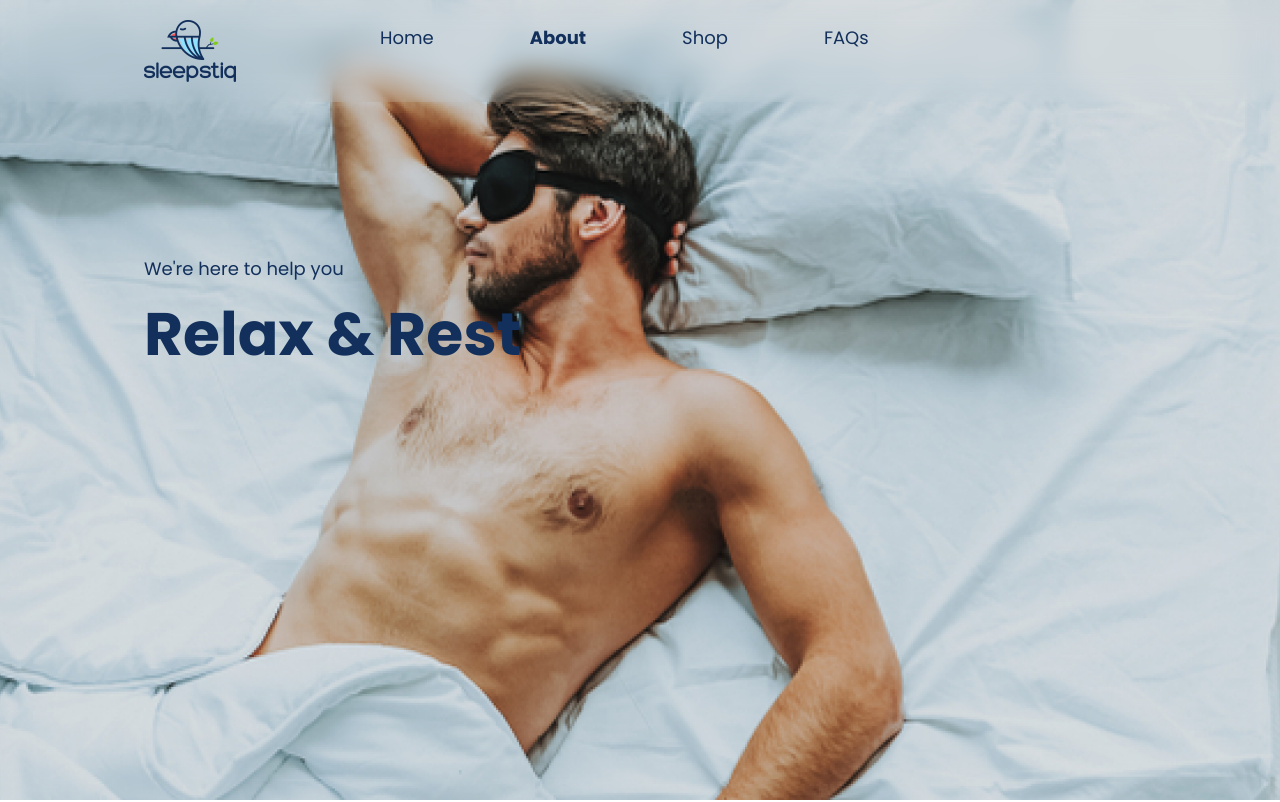
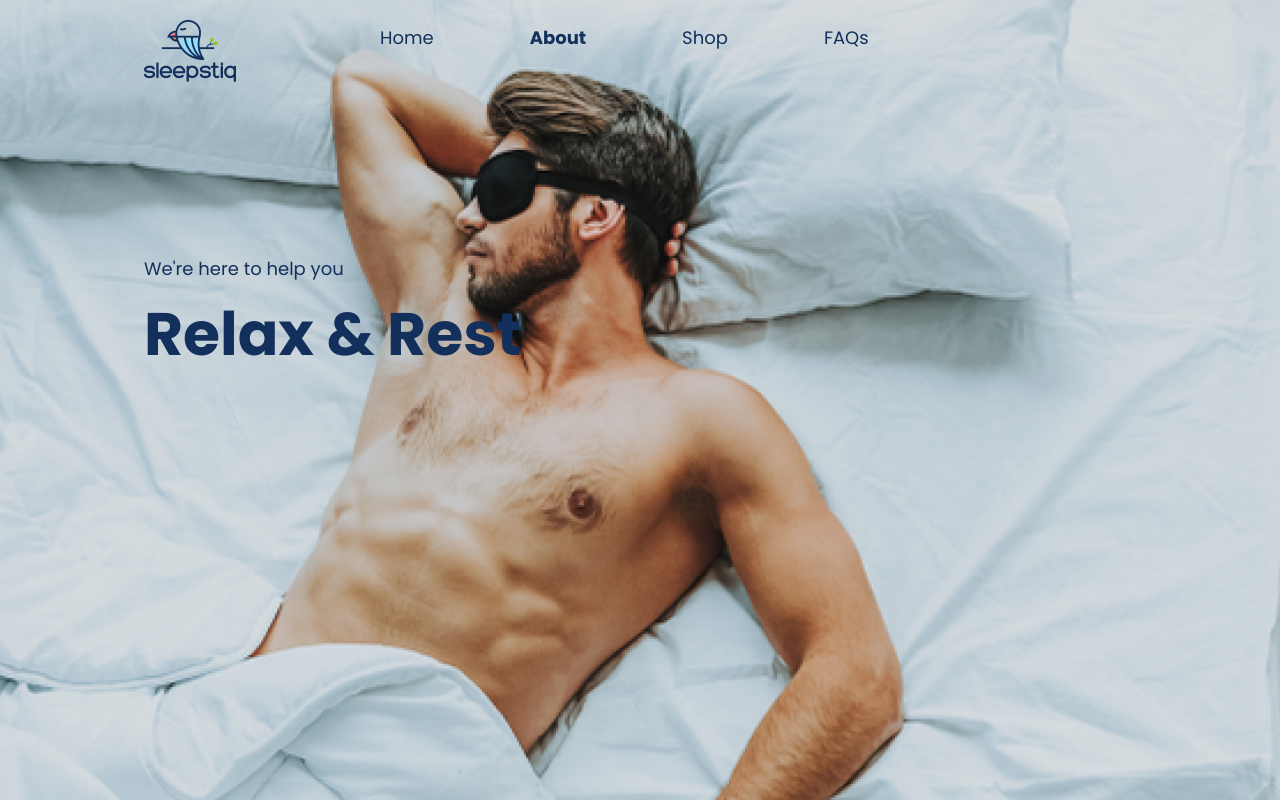
Before and after one commit to Oluwaseun-Gbenle/sleepstiq-app, a Next.js app: page /about in a window 1280 px wide. Shown: the top 802 px of the page. Built offline with nearby package versions, Linux system fonts and the light colour scheme.

Commit message:
fix: fixes

```diff
--- a/src/components/header.tsx
+++ b/src/components/header.tsx
@@ -1,12 +1,23 @@
 "use client";
 import Image from "next/image"
 import { usePathname, useRouter } from "next/navigation";
-import React, { useState } from "react"
+import React, { useEffect, useState } from "react"
 
 const Header = () => {
   const [isOpen, setIsOpen] = useState(false);
   const router = useRouter();
   const pathname = usePathname();
+  const [isScrolled, setIsScrolled] = useState(false);
+
+  useEffect(() => {
+      const handleScroll = () => {
+          setIsScrolled(window.scrollY > 50);
+      };
+
+      window.addEventListener("scroll", handleScroll);
+      return () => window.removeEventListener("scroll", handleScroll);
+  }, []);
+
 
   const toggleMenu = () => {
     setIsOpen(!isOpen);
@@ -24,7 +35,9 @@ const Header = () => {
   };
 
   return (
-    <div className="fixed top-0 left-0 right-0 z-50 backdrop-blur-md bg-transparent flex mx-10 lg:mx-0 flex-row-reverse justify-between lg:justify-normal lg:flex-row py-5">
+    <div className={`fixed top-0 left-0 right-0 z-50 bg-transparent flex mx-10 lg:mx-0 flex-row-reverse justify-between lg:justify-normal lg:flex-row pt-5
+    transition-all duration-300 ${isScrolled && "backdrop-blur-md" }`}
+>
       <div className="lg:mx-36">
         <Image
           src={"/images/logo.png"}
--- a/src/components/home-page/home-stories.tsx
+++ b/src/components/home-page/home-stories.tsx
@@ -51,7 +51,7 @@ const HomeStories:FC<RouterProps> = ({router}) => {
     <section>
     <div className="bg-white px-6 sm:px-16 lg:px-36 pt-48 pb-40">
       <div className="lg:flex justify-between">
-        <div className="lg:w-1/2 text-center lg:text-start">
+        <div className="lg:w-1/2 text-center lg:text-start slide-in-left">
           <div className="text-[#12305B]">
             <div className="text-sm">Our Amazing Story</div>
             <div className="font-bold text-[36px] pt-7 pb-12">
@@ -77,7 +77,7 @@ const HomeStories:FC<RouterProps> = ({router}) => {
             </div>
           </div>
         </div>
-        <div className="lg:w-1/2 flex justify-center mt-12 lg:mt-0">
+        <div className="lg:w-1/2 flex justify-center mt-12 lg:mt-0 slide-in-right">
           <div className="bg-[#FBF9F2] w-[85%] px-10 py-14" style={{
             boxShadow: "0px 100px 100px 0px rgba(0, 0, 0, 0.15)"
           }}>
```
Also changed, not shown: src/app/globals.css (line endings or trailing spaces).
